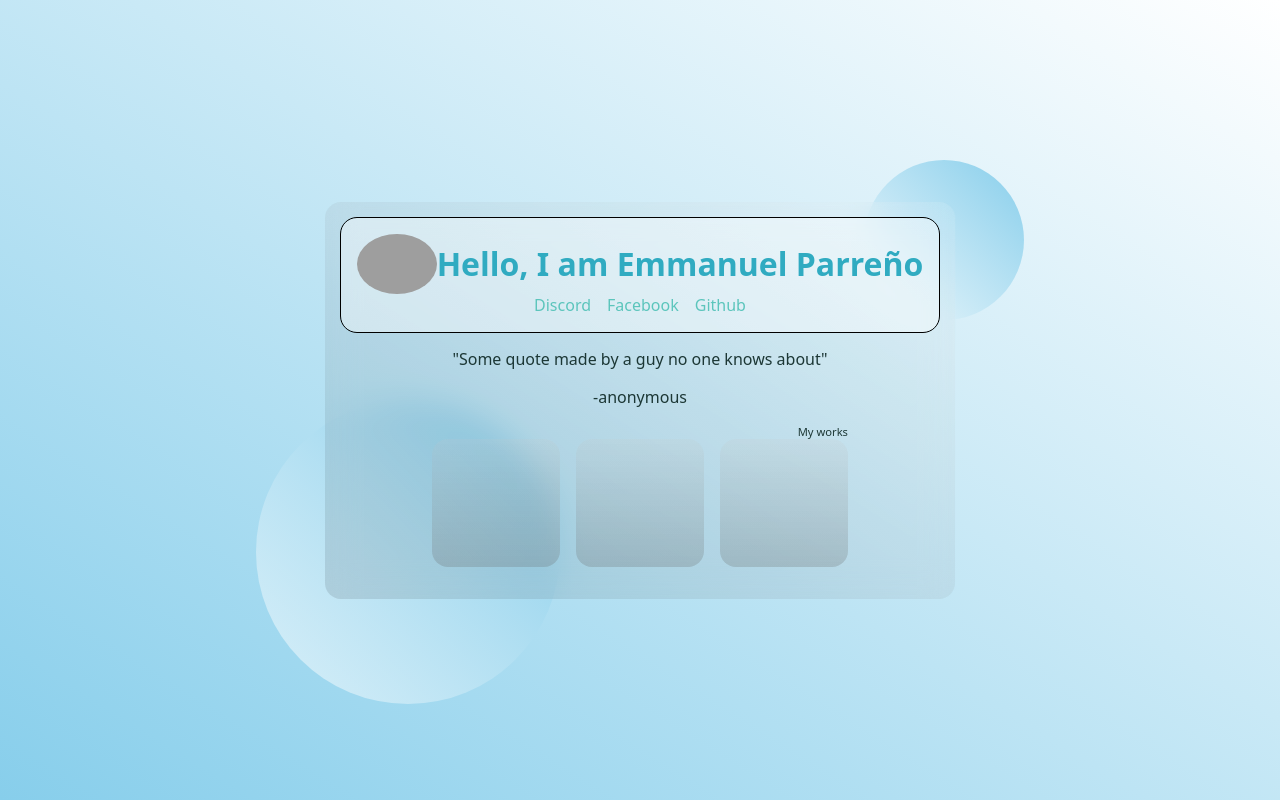
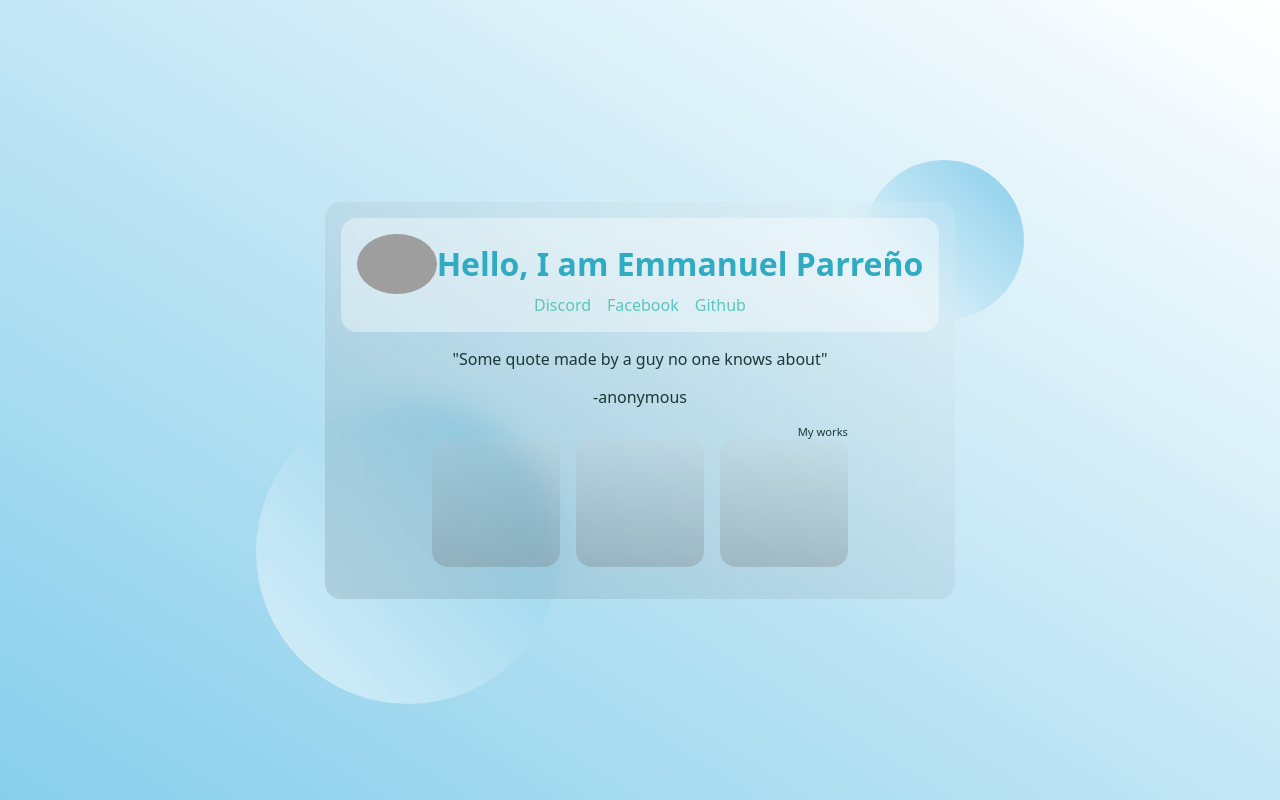
Before and after one commit to Emman-pip/trial, a plain HTML site: page index.html in a window 1280 px wide. Drawn offline with Linux system fonts and the light colour scheme; grey boxes are pictures that could not be loaded.

Commit message:
Remove outline

```diff
--- a/style.css
+++ b/style.css
@@ -69,7 +69,6 @@ main {
 
 .left {
     padding: 1rem;
-    outline:1px solid black;
     background-color:rgba(255,255,255,0.4);
     border-radius: 1rem;
     display: flex;
```
